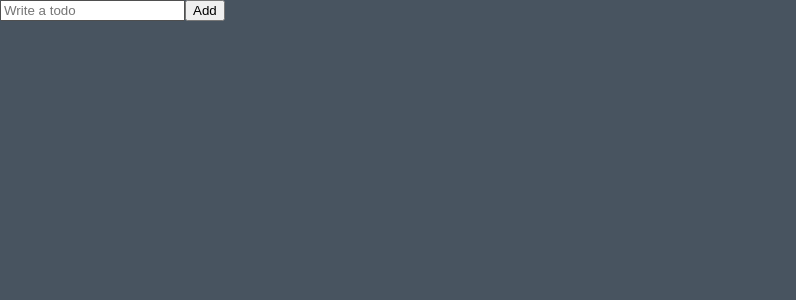
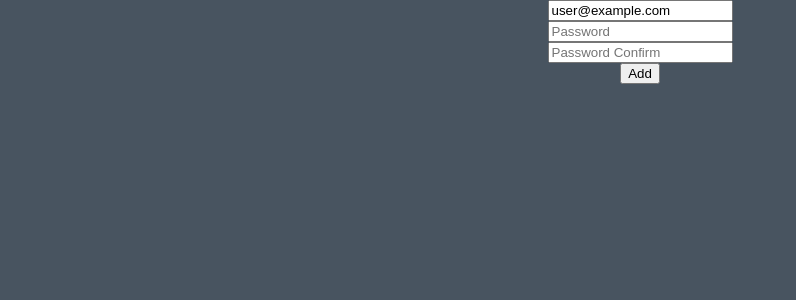
Before and after one commit to tkdgh7063/Todo-app, a React (Create React App) app: page / in a window 1280 px wide. Shown: the top 300 px of the page, without its empty margins (0-796 px from the left). Built offline with nearby package versions, Linux system fonts and the light colour scheme.

Commit message:
useForm practice

```diff
--- a/src/todoList.tsx
+++ b/src/todoList.tsx
@@ -1,22 +1,110 @@
 import React, { useState } from "react";
+import { useForm, useFormState } from "react-hook-form";
+import { DefaultValue } from "recoil";
+
+// before usage of react-hook-form
+// function TodoList() {
+//   const [toDo, setToDo] = useState("");
+//   const [error, setError] = useState("");
+//   const onChange = (event: React.FormEvent<HTMLInputElement>) => {
+//     const {
+//       currentTarget: { value },
+//     } = event;
+//     setToDo(value);
+//     setError("");
+//   };
+//   const onSubmit = (event: React.FormEvent<HTMLFormElement>) => {
+//     event.preventDefault();
+//     if (toDo.length < 10) {
+//       return setError("Todo should be longer");
+//     }
+//     console.log("submit");
+//   };
+//   return (
+//     <div>
+//       <form onSubmit={onSubmit}>
+//         <input placeholder="Write a todo" value={toDo} onChange={onChange} />
+//         <button>Add</button>
+//         {error !== "" ? error : null}
+//       </form>
+//     </div>
+//   );
+// }
+
+interface IForm {
+  email: string;
+  password: string;
+  passwordConfirm: string;
+  customError?: string;
+}
 
 function TodoList() {
-  const [toDo, setToDo] = useState("");
-  const onChange = (event: React.FormEvent<HTMLInputElement>) => {
-    const {
-      currentTarget: { value },
-    } = event;
-    setToDo(value);
-  };
-  const onSubmit = (event: React.FormEvent<HTMLFormElement>) => {
-    event.preventDefault();
-    console.log(toDo);
+  const {
+    register,
+    handleSubmit,
+    formState: { errors },
+    setError,
+  } = useForm<IForm>({
+    defaultValues: {
+      email: "user@example.com",
+    },
+  });
+  const onValid = (data: IForm) => {
+    if (data.password !== data.passwordConfirm) {
+      setError(
+        "passwordConfirm",
+        { message: "Passwords do not match." },
+        { shouldFocus: true }
+      );
+    }
+    // setError("customError", { message: "Unknown Form Error." });
   };
   return (
     <div>
-      <form onSubmit={onSubmit}>
-        <input placeholder="Write a todo" value={toDo} onChange={onChange} />
+      <form
+        onSubmit={handleSubmit(onValid)}
+        style={{
+          display: "flex",
+          flexDirection: "column",
+          alignItems: "center",
+        }}>
+        <input
+          {...register("email", {
+            required: "Email is required",
+            validate: {
+              domain: (value) =>
+                value.endsWith(".com")
+                  ? true
+                  : "Email domain must end with '.com'",
+            },
+            pattern: {
+              value: /^[A-Za-z0-9._%+-]+@[A-Za-z0-9.-]+.[A-Za-z]{2,}$/,
+              message: "Invalid Email format.",
+            },
+          })}
+          placeholder="Email"
+        />
+        <span>{errors?.email?.message?.toString()}</span>
+        <input
+          {...register("password", {
+            required: "Password is required.",
+            minLength: {
+              value: 10,
+              message: "Password must be longer than 10 letters.",
+            },
+          })}
+          placeholder="Password"
+        />
+        <span>{errors?.password?.message?.toString()}</span>
+        <input
+          {...register("passwordConfirm", {
+            required: "Password Confirm is required.",
+          })}
+          placeholder="Password Confirm"
+        />
+        <span>{errors?.passwordConfirm?.message?.toString()}</span>
         <button>Add</button>
+        <span>{errors?.customError?.message}</span>
       </form>
     </div>
   );
```
